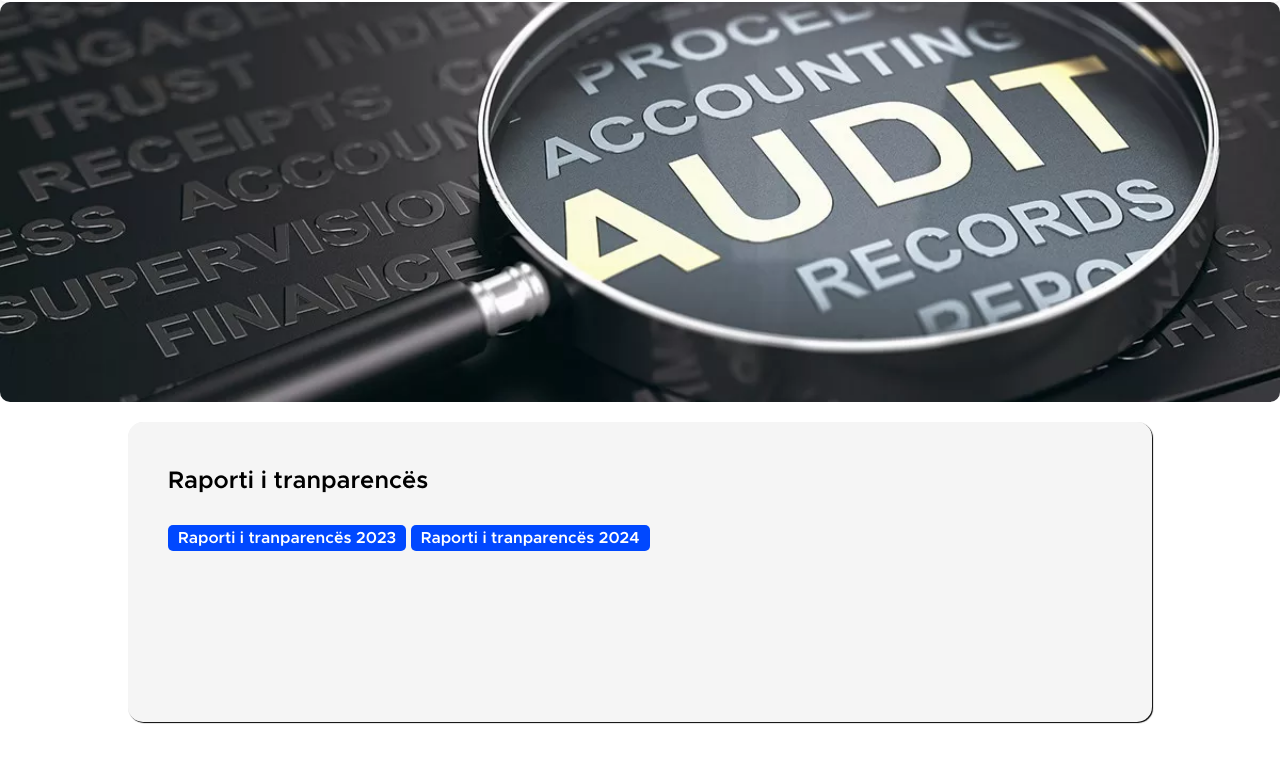
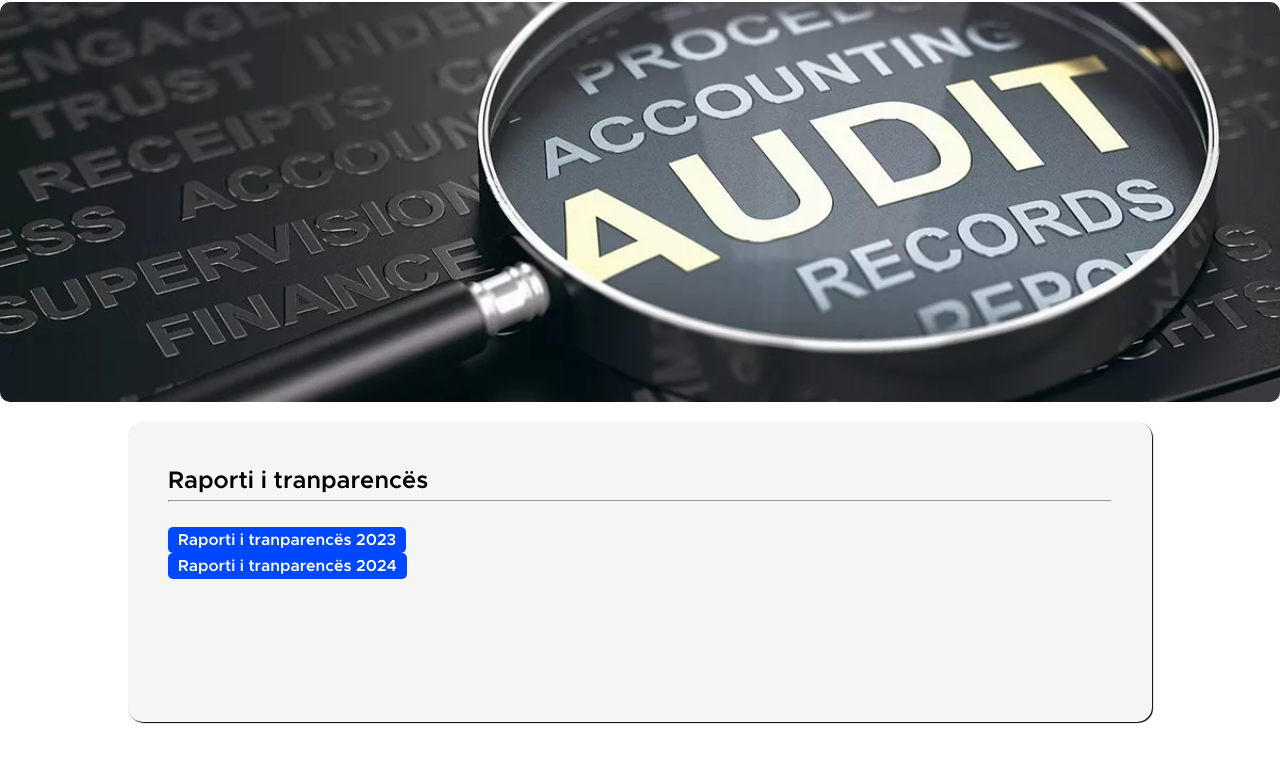
Before and after one commit to TymerkanB/Auditak, a plain HTML site: page news.html in a window 1280 px wide. Shown: the part 88-850 px from the top of the page. Drawn offline with Linux system fonts and the light colour scheme.

Commit message:
Update news.html

```diff
--- a/news.html
+++ b/news.html
@@ -38,9 +38,10 @@
  <div class="main3">
     <div class="main3a">
         <h2>Raporti i tranparencës</h3>
-        <p></p>
+        <hr>
         <br>
         <a href="Rap i transparences.pdf">Raporti i tranparencës 2023</a>
+        <br>
         <a href="RapTrans2024.pdf">Raporti i tranparencës 2024</a>
     </div>
  </div>
```
